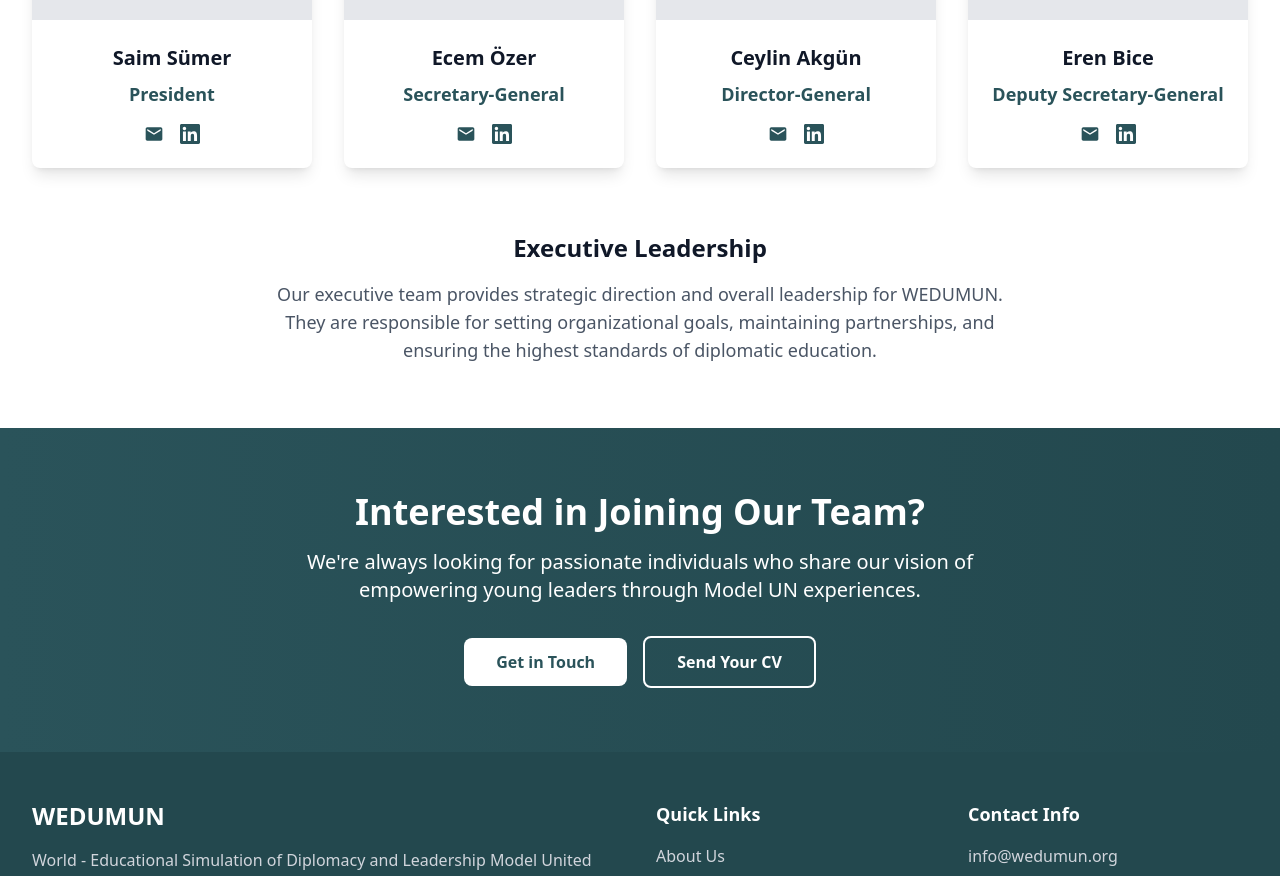
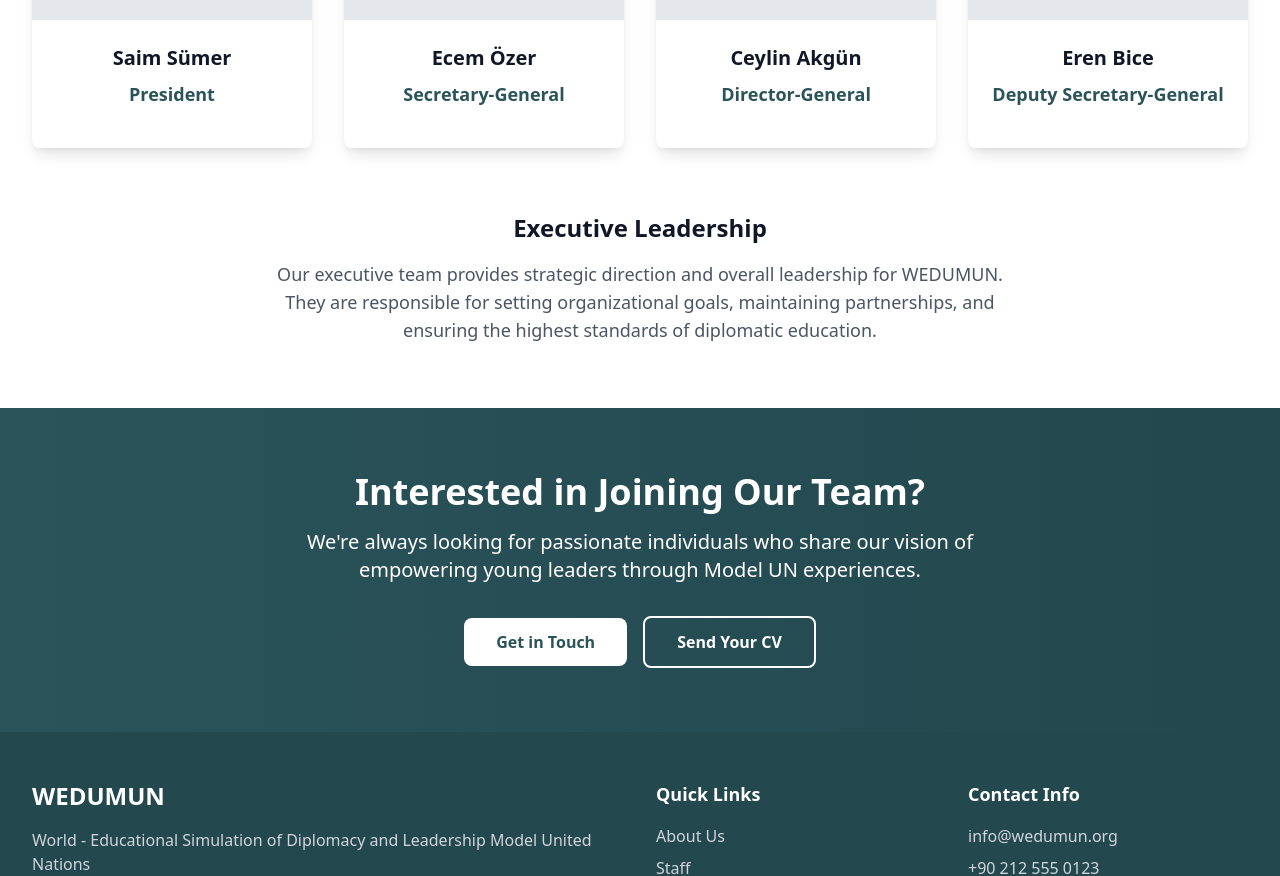
Before and after one commit to heudev/wedumun, a Next.js app: page /team in a window 1280 px wide. Shown: the part 1140-2016 px from the top of the page. Built offline with nearby package versions, Linux system fonts and the light colour scheme.

Commit message:
fix team page bug

```diff
--- a/src/app/team/page.tsx
+++ b/src/app/team/page.tsx
@@ -8,7 +8,7 @@
     position: string;
     image: string;
     linkedin: string;
-    email: string;
+    email?: string;
     letter?: string;
 }
 
@@ -45,6 +45,7 @@
                 <p className="text-[#2A535A] font-semibold text-lg">{member.position}</p>
 
                 <div className="flex justify-center items-center space-x-4 mt-4">
+                    {member.email && (
                         <a
                             href={`mailto:${member.email}`}
                             className="text-[#2A535A] hover:text-[#23484E] transition-colors"
@@ -54,6 +55,8 @@
                                 <path d="M20 4H4c-1.1 0-1.99.9-1.99 2L2 18c0 1.1.9 2 2 2h16c1.1 0 2-.9 2-2V6c0-1.1-.9-2-2-2zm0 4l-8 5-8-5V6l8 5 8-5v2z" />
                             </svg>
                         </a>
+                    )}
+                    {member.linkedin && (
                         <a
                             href={member.linkedin}
                             target="_blank"
@@ -65,6 +68,7 @@
                                 <path d="M20.447 20.452h-3.554v-5.569c0-1.328-.027-3.037-1.852-3.037-1.853 0-2.136 1.445-2.136 2.939v5.667H9.351V9h3.414v1.561h.046c.477-.9 1.637-1.85 3.37-1.85 3.601 0 4.267 2.37 4.267 5.455v6.286zM5.337 7.433c-1.144 0-2.063-.926-2.063-2.065 0-1.138.92-2.063 2.063-2.063 1.14 0 2.064.925 2.064 2.063 0 1.139-.925 2.065-2.064 2.065zm1.782 13.019H3.555V9h3.564v11.452zM22.225 0H1.771C.792 0 0 .774 0 1.729v20.542C0 23.227.792 24 1.771 24h20.451C23.2 24 24 23.227 24 22.271V1.729C24 .774 23.2 0 22.222 0h.003z" />
                             </svg>
                         </a>
+                    )}
                 </div>
             </div>
         </div>
```
Lines whose indentation alone changed are shown as unchanged.
